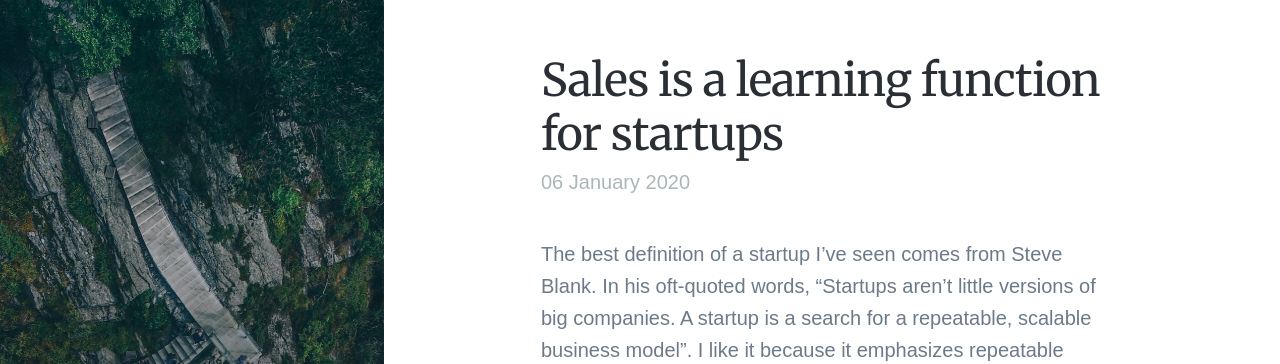
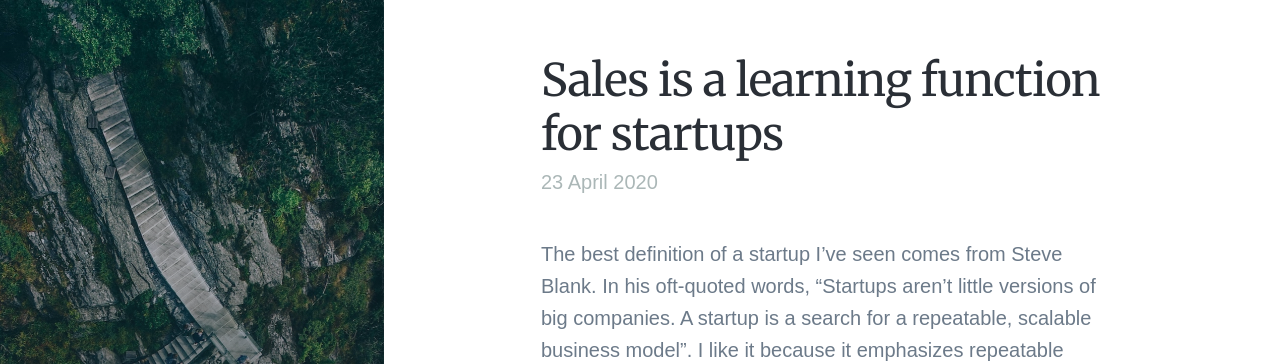
Before and after one commit to joewadcan/joewadcan.github.io, a Jekyll site: the page built from _posts/blog/2020-01-06-sales-is-a-learning-function-for-startups.md, in a window 1280 px wide and 900 px high. Shown: the top 364 px of the window. Built offline with Jekyll 4.4.1, drawn with Linux system fonts in a browser that asks for light colours; nearby versions of some CDN libraries; some web fonts are replaced; part of the change alters nothing that is shown.

```diff
--- a/_posts/blog/2020-01-06-sales-is-a-learning-function-for-startups.md
+++ b/_posts/blog/2020-01-06-sales-is-a-learning-function-for-startups.md
@@ -1,6 +1,6 @@
 ---
 title: Sales is a learning function for startups
-date: 2020-01-06T15:37:43.371Z
+date: 2020-04-23T17:13:32.835Z
 featured_image: /images/uploads/geran-de-klerk-uykdjeynwsm-unsplash.jpg
 excerpt: Sales is the feedback loop startups use to find their way to
   product/market fit.
@@ -21,6 +21,7 @@ The **reason** you lose a prospect, is just as valuable as the revenue you would
 
 Humans, especially optimist-wired founders, are loathe to hear why their startup/idea/life choice doesn't work. However, the best founders maintain their future reality distortion bubble, but are grounded enough in the present to admit when their approach is off and experiment. Even roombas learn when they bump into an obstacle. As a founder you should be slightly smarter than a roomba. To get your startup to "default alive" treat Sales like a learning function and move closer to ending your search. \
 \
+\
 Joe Wadcan
 
 Lecturer "Startup Sales" @ UC Berkeley
```
